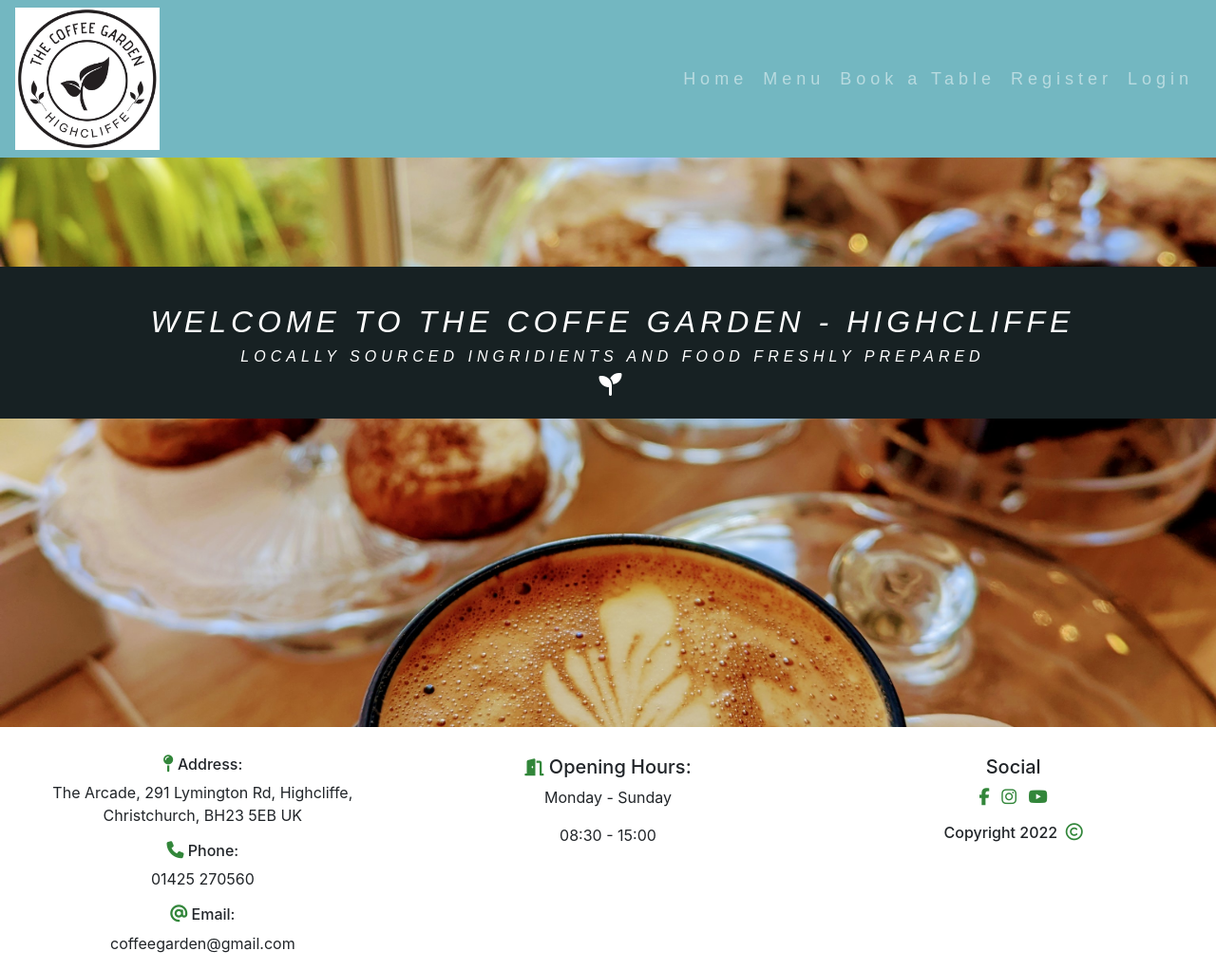
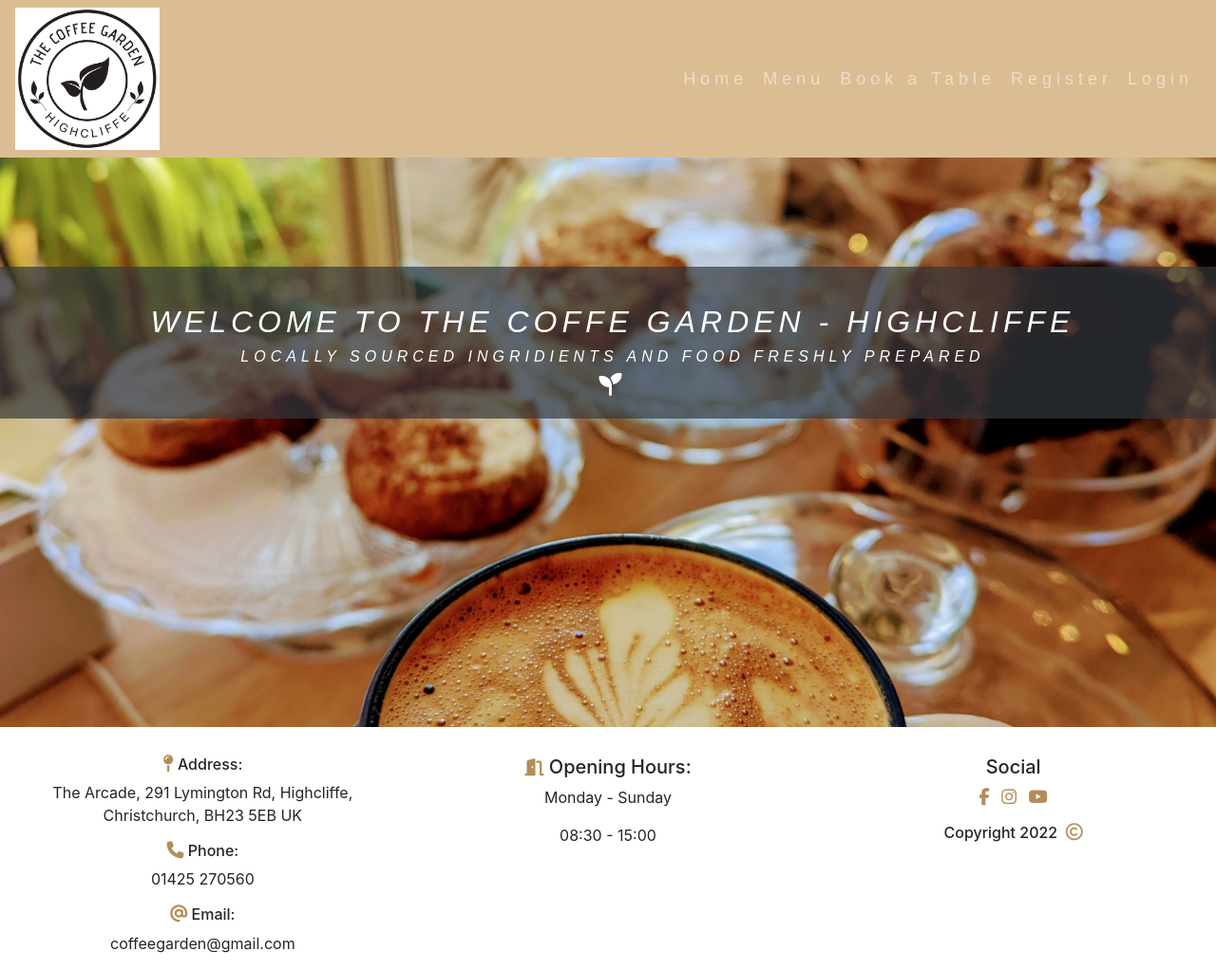
Before and after one commit to Code-Institute-Submissions/henryl74-The-Coffee-Garden-PP4, a Django app: page / in a window 1280 px wide. Shown: the whole page at 95% size. Run offline with Django 3.2, Linux system fonts and the light colour scheme; some libraries are stand-ins or nearby versions.

Commit message:
Configure the AllAuth library, updated temmplates html files, css, and urls.py

```diff
--- a/restaurant/urls.py
+++ b/restaurant/urls.py
@@ -5,7 +5,7 @@ from django.urls import path
 urlpatterns = [
     path('', views.Home.as_view(), name='home'),
     # path('booking/', views.BookingView.as_view(), name='booking'),
-    # path('menu/', views.Menus.as_view(), name='menu'),
+    path('menu/', views.Menu.as_view(), name='menu'),
     # path(
     #     'manage_bookings/',
     #     views.ListBookingView.as_view(), name='manage_bookings'),
--- a/static/css/style.css
+++ b/static/css/style.css
@@ -2,7 +2,7 @@
 @import url('https://fonts.googleapis.com/css2?family=Oswald:wght@360&family=Source+Sans+Pro:wght@300&display=swap');
 
 a {
-    color: #ffc107;
+    color: #27241e;
 }
 
 .stroke {
@@ -41,13 +41,13 @@ header {
 #hero-image {
     min-height: 100%;
     width: 100%;
-    background: url('../images/hero_background_image.jpg') no-repeat 95% 50%;
+    background: url('../images/hero_background_image.jpg') no-repeat 30% 50%;
     background-size: cover;
 
 
 
     animation-name: hero-zoom;
-    animation-duration: 5s;
+    animation-duration: 3s;
     animation-fill-mode: backwards;
 }
 
@@ -72,7 +72,7 @@ header {
 
     padding-top: 40px;
     padding-left: 10px;
-    background-color: #172123;
+    background-color: rgba(52, 56, 61, 0.7);
 
     bottom: 325px;
     right: 500px;
@@ -119,7 +119,7 @@ header {
     border-style: solid;
     border-color: #ffffff;
     border-width: 1px;
-    background-color: #3a828d;
+    background-color: rgba(52, 56, 61, 0.7);
     position: sticky;
 }
 
@@ -154,7 +154,7 @@ hr {
 }
 
 #footer .fa {
-    color: #32863A;
+    color: #b38d57;
     font-size: large;
 }
 
--- a/templates/base.html
+++ b/templates/base.html
@@ -16,7 +16,7 @@
     <script src="https://kit.fontawesome.com/c415ee89f4.js" crossorigin="anonymous"></script>
 
     <!--Link to the Favicon for the site-->
-    <link rel="icon" href="{% static 'favicon.png' %}">
+    <link rel="icon" href="{% static '../images/favicon.png' %}">
 
     <!--Link to the CSS file-->
     <link rel="stylesheet" href="{% static 'css/style.css' %}">
@@ -26,8 +26,8 @@
 <body class="d-flex flex-column h-100 main-bg">
 
     <!--Heading area, including company logo and Navbar functions -->
-    <nav class="navbar navbar-expand-lg navbar-dark" style="background-color: #73b7c1;">
-        <a href="{% url 'restaurant:home' %}">
+    <nav class="navbar navbar-expand-lg navbar-dark" style="background-color: #dbbd94;">
+        <a href="{% url 'home' %}">
             <img src="{% static '../images/coffee_garden_logo.jpg' %}" style="height: 150px;" alt="logo">
         </a>
         <button class="navbar-toggler" type="button" data-toggle="collapse" data-target="#navbarSupportedContent"
@@ -37,20 +37,20 @@
         <div class="collapse navbar-collapse" id="navbarSupportedContent">
             <ul class="navbar-nav ml-auto">
                 <li class="nav-item">
-                    <a class="nav-link" href="{% url 'restaurant:home' %}">Home</a>
+                    <a class="nav-link" href="{% url 'home' %}">Home</a>
                 </li>
                 <li class="nav-item">
-                    <a class="nav-link" href="{% url 'restaurant:menu' %}">Menu</a>
+                    <a class="nav-link" href="{% url 'menu' %}">Menu</a>
                 </li>
                 <li class="nav-item">
-                    <a class="nav-link" href="{% url 'restaurant:booking' %}">Book a Table</a>
+                    <a class="nav-link" href="{% url 'home' %}">Book a Table</a>
                 </li>
 
                 <!--The My Bookings and Log out tabs will only appear
                 if the an autherised user is logged in -->
                 {% if user.is_authenticated %}
                 <li class="nav-item">
-                    <a class="nav-link" href="{% url 'restaurant:update_booking' %}">My Booking</a>
+                    <a class="nav-link" href="{% url 'update_booking' %}">My Booking</a>
                 </li>
                 <li class="nav-item">
                     <a class="nav-link" href="{% url 'account_logout' %}">Logout</a>
--- a/the_coffee_garden/urls.py
+++ b/the_coffee_garden/urls.py
@@ -20,10 +20,10 @@ from django.views.generic.base import RedirectView
 
 urlpatterns = [
     path('admin/', admin.site.urls),
-    path('', include('restaurant.urls'), name='restaurant_urls'),
+    path('', include('restaurant.urls'), name='restaurant'),
     path('accounts/', include('allauth.urls')),
-    path(
-        'favicon.png',
-        RedirectView.as_view(url=staticfiles_storage.url('favicon.png')),
-    ),
+    # path(
+    #     'favicon.png',
+    #     RedirectView.as_view(url=staticfiles_storage.url('favicon.png')),
+    # ),
 ]
```
Also changed, not shown: restaurant/views.py (+0 -31 lines), templates/menu.html (+22 -0 lines), static/images/favicon.png (renamed from static/favicon.png).
